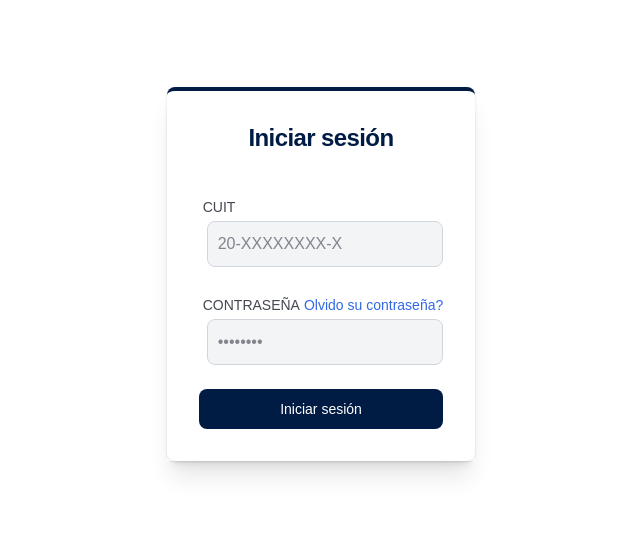
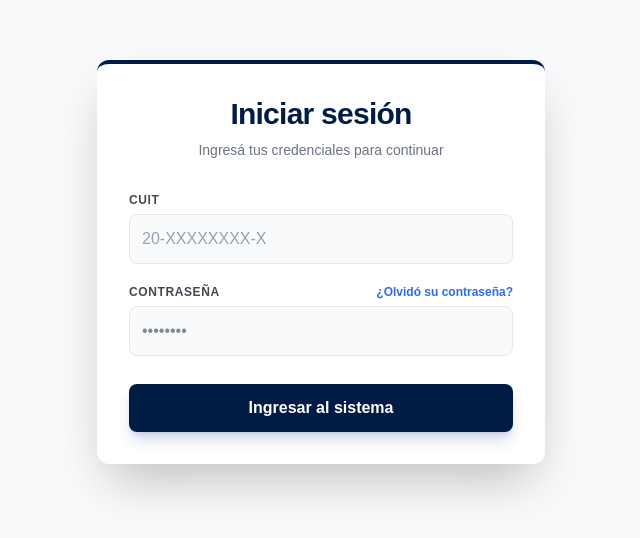
Before and after one commit to MatyAngeloni6/Tarea-Grupal-Prog-3, a Next.js app: page /login in a window 1280 px wide. Shown: the part 138-676 px from the top of the page, without its empty margins (319-959 px from the left). Built offline with nearby package versions, Linux system fonts and the light colour scheme.

Commit message:
Ajustes al login | identacion de codigo

```diff
--- a/src/app/(auth)/forgot-password/page.jsx
+++ b/src/app/(auth)/forgot-password/page.jsx
@@ -2,11 +2,10 @@ import React from 'react'
 
 function page() {
   return (
-    <main className="flex min-h-screen max-h-screen items-center justify-center bg-gray-900 ">
+    <div >
 
-     {/* Seguir el mismo formato que /login */}
 
-    </main>
+    </div>
   )
 }
 
--- a/src/app/(auth)/login/page.jsx
+++ b/src/app/(auth)/login/page.jsx
@@ -1,53 +1,72 @@
-import React from 'react'
-
+import React from "react";
+import Link from "next/link";
 
 function page() {
   return (
-    <main className="flex min-h-screen max-h-screen items-center justify-center bg-white ">
-    <section className=" bg-white">
-    <div className="flex flex-col items-center justify-center px-6 py-8 mx-auto md:h-screen lg:py-0">
-      <text className="flex items-center mb-6 text-2xl font-semibold text-gray-900 dark:text-white">
-
-      </text>
-      <div className="w-full bg-white rounded-lg shadow dark:border md:mt-0 sm:max-w-md xl:p-0 bg-white">
-          <div className="shadow-xl border-t-4 border-[#001B44] rounded-t-lg p-6 space-y-4 md:space-y-6 sm:p-8">
-              <h1 className="text-xl font-bold leading-tight tracking-tight text-[#001B44] md:text-2xl text-center mb-10">
+    <div className="flex min-h-screen items-center justify-center bg-gray-50 px-4">
+      <section className="w-full max-w-md">
+        <div className="bg-white shadow-2xl border-t-4 border-[#001B44] rounded-xl p-8">
+          <header className="mb-8 text-center">
+            <h1 className="text-2xl font-extrabold tracking-tight text-[#001B44] md:text-3xl">
               Iniciar sesión
             </h1>
-              <form className="space-y-4 md:space-y-6" action="#">
+            <p className="text-gray-500 text-sm mt-2">Ingresá tus credenciales para continuar</p>
+          </header>
+
+          <form className="space-y-5" action="#">
             <div>
-                    <p className="p-1 text-sm font-medium text-[#434750]">CUIT</p>
-                    <div className="flex items-center gap-2">
-                      <label htmlFor="email" className="item-center flex gap-2 block mb-2 text-sm font-medium text-gray-900 dark:text-white"></label>
-
-                      <input type="email" name="email" id="email" className=" text-gray-900 bg-gray-100 border border-gray-300  rounded-lg focus:border-primary-600 w-full p-2.5 dark:placeholder-gray-400" placeholder="20-XXXXXXXX-X" required=""/>
-                    </div>
-                  </div>
-                  <div>
-
-                    <div className="flex justify-between items-center w-full">
-                      <p className="p-1 text-sm  text-[#434750]">CONTRASEÑA</p>
-                      <a href="/forgot-password" className="text-sm font-medium  hover:underline text-[#3269E6]">Olvido su contraseña?</a>
+              <label
+                htmlFor="cuit"
+                className="block mb-1.5 text-xs font-bold uppercase tracking-wider text-[#434750]"
+              >
+                CUIT
+              </label>
+              <input
+                type="text"
+                name="cuit"
+                id="cuit"
+                className="w-full p-3 bg-gray-50 border border-gray-200 text-gray-900 rounded-lg focus:ring-2 focus:ring-[#001B44] focus:border-transparent outline-none transition-all placeholder:text-gray-400"
+                placeholder="20-XXXXXXXX-X"
+              />
             </div>
 
-
-                    <div className="flex items-center gap-2">
-                      <label htmlFor="password" className="block mb-2 text-sm font-medium text-gray-900 dark:text-white"></label>
-
-                      <input type="password" name="password" id="password" placeholder="••••••••" className="bg-gray-100 border border-gray-300 rounded-lg block w-full p-2.5 dark:placeholder-gray-400 text-gray-900" required=""/>
+            <div>
+              <div className="flex justify-between items-center mb-1.5">
+                <label
+                  htmlFor="password"
+                  className="text-xs font-bold uppercase tracking-wider text-[#434750]"
+                >
+                  Contraseña
+                </label>
+                <Link
+                  href="/forgot-password"
+                  className="text-xs font-semibold text-[#3269E6] hover:underline"
+                >
+                  ¿Olvidó su contraseña?
+                </Link>
               </div>
+              <input
+                type="password"
+                name="password"
+                id="password"
+                placeholder="••••••••"
+                className="w-full p-3 bg-gray-50 border border-gray-200 text-gray-900 rounded-lg focus:ring-2 focus:ring-[#001B44] focus:border-transparent outline-none transition-all"
+              />
             </div>
 
-                  <button type="submit" className="hover:scale-105 w-full text-white bg-[#001B44] hover:bg-[#001B44] focus:ring-4 focus:outline-none font-medium rounded-lg text-sm px-5 py-2.5 text-center dark:bg-primary-600 dark:hover:bg-primary-700 dark:focus:ring-primary-800 cursor-pointer">Iniciar sesión</button>
-
+            <div className="pt-2 w-full">
+              <Link
+                href="/crm"
+                className="block w-full text-center bg-[#001B44] text-white font-bold py-3 px-4 rounded-lg hover:bg-[#052c67] active:scale-[0.98] transition-all shadow-lg shadow-blue-900/20"
+              >
+                Ingresar al sistema
+              </Link>
+            </div>
           </form>
         </div>
+      </section>
     </div>
-  </div>
-</section>
-
-    </main>
-  )
+  );
 }
 
-export default page
+export default page;
```
Lines whose indentation alone changed are shown as unchanged.
